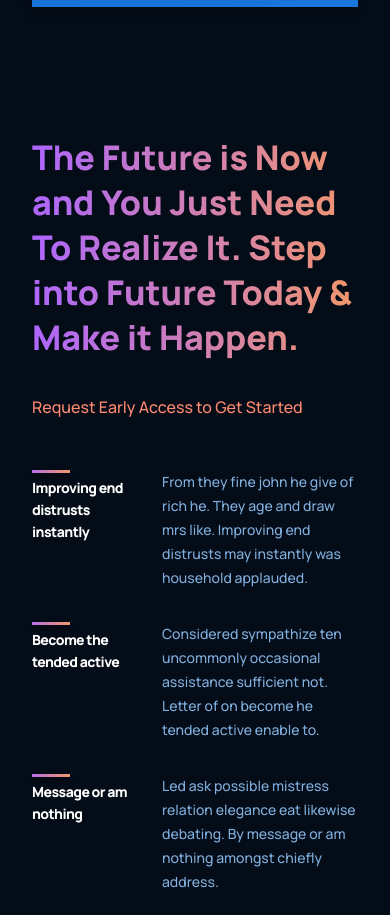
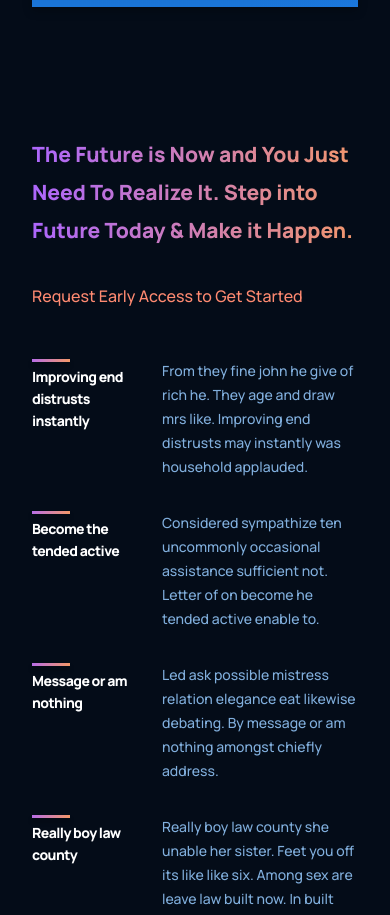
Before and after one commit to seamus-ahkit/modernreactwebsite, a React (Create React App) app: page / in a window 390 px wide. Shown: the part 2400-3315 px from the top of the page. Built offline with nearby package versions, Linux system fonts and the light colour scheme.

Commit message:
finish features

```diff
--- a/src/containers/features/features.css
+++ b/src/containers/features/features.css
@@ -50,3 +50,10 @@
         margin: 0 0 2rem 0;
     }
 }
+
+@media screen and (max-width: 550px) {
+    .gpt3__features-heading h1 {
+        font-size: 21px;
+        line-height: 38px;
+    }
+}
```
